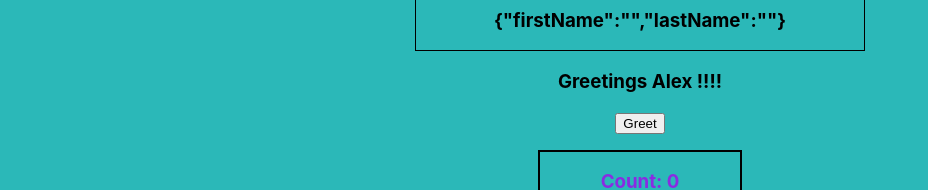
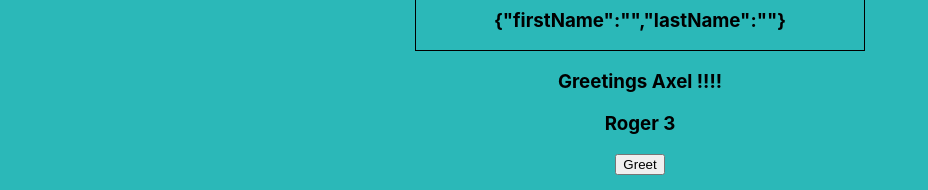
Before and after one commit to alexbryw/react-hooks-prop-types, a React (Create React App) app: page / in a window 1280 px wide. Shown: the part 1139-1329 px from the top of the page, without its empty margins (0-928 px from the left). Built offline with nearby package versions, Linux system fonts and the light colour scheme; no server answers.

Commit message:
Added prop-types to greeting and app.

```diff
--- a/package.json
+++ b/package.json
@@ -7,9 +7,10 @@
     "@testing-library/react": "^9.5.0",
     "@testing-library/user-event": "^7.2.1",
     "axios": "^0.19.2",
+    "prop-types": "^15.7.2",
     "react": "^16.13.1",
     "react-dom": "^16.13.1",
-    "react-scripts": "3.4.1"
+    "react-scripts": "^3.4.3"
   },
   "scripts": {
     "start": "react-scripts start",
--- a/src/App.js
+++ b/src/App.js
@@ -10,6 +10,7 @@ import TitleCount from './components/TitleCount';
 import ShowMouseHook from './components/ShowMouseHook';
 import TimerHook from './components/TimerHook';
 import DataFetch from './components/DataFetch';
+import PropTypes from 'prop-types'
 // import './App.css';
 
 const items = [
@@ -31,7 +32,7 @@ function App() {
         <TitleCount/>
         <ItemList/>
         <Name />
-        <Greeting name="Alex" excitement={4} />
+        <Greeting name="Axel" excitement={4} greetInfo={greetInfo} />
         <Counter step={2} />
         <MoodToggler />
         <AddFiveCounter />
@@ -41,3 +42,17 @@ function App() {
 }
 
 export default App;
+
+Greeting.propTypes = {
+  name: PropTypes.string.isRequired,
+  excitement: PropTypes.number,
+  greetInfo: PropTypes.shape({
+    name: PropTypes.string,
+    excitement: PropTypes.number
+  })
+}
+
+const greetInfo = {
+  name: 'Roger',
+  excitement: 3
+}
--- a/src/components/Greeting.jsx
+++ b/src/components/Greeting.jsx
@@ -1,6 +1,9 @@
 import React from 'react'
+// import PropTypes from 'prop-types'
 
-function Greeting({name="John", excitement=1}){
+function Greeting({name="John", excitement=1 , greetInfo}){
+// function Greeting(props){
+
 
     const greet = () => {
         alert("hello " + name)
@@ -9,9 +12,15 @@ function Greeting({name="John", excitement=1}){
     return(
         <div style={{textAlign: "center"}}>
             <h3>Greetings  {name} {("!").repeat(excitement)}</h3>
+            <h3>{greetInfo.name} {greetInfo.excitement}</h3>
             <button onClick={greet}>Greet</button>
         </div>
     )
 }
 
 export default Greeting
+
+// Greeting.propTypes = {
+//     name: PropTypes.string,
+//     excitement: PropTypes.number
+// }
```
Also changed, not shown: 1 other file (tests, documents, lock files or other folders).
